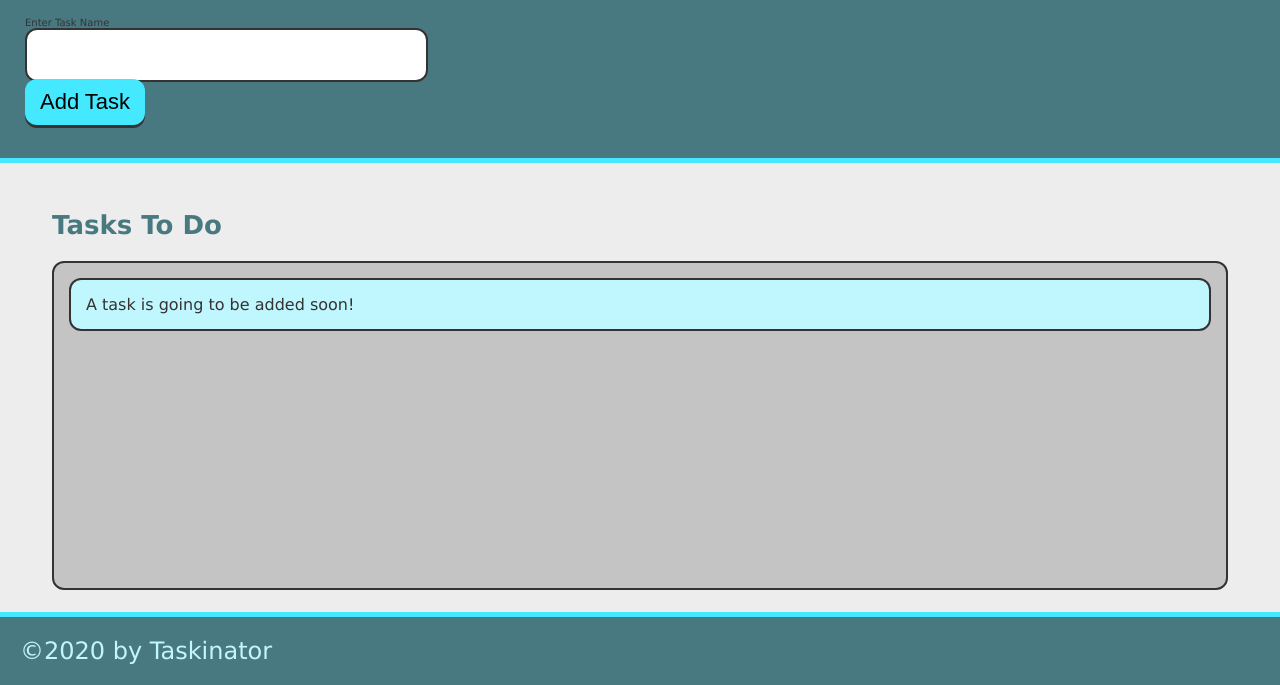
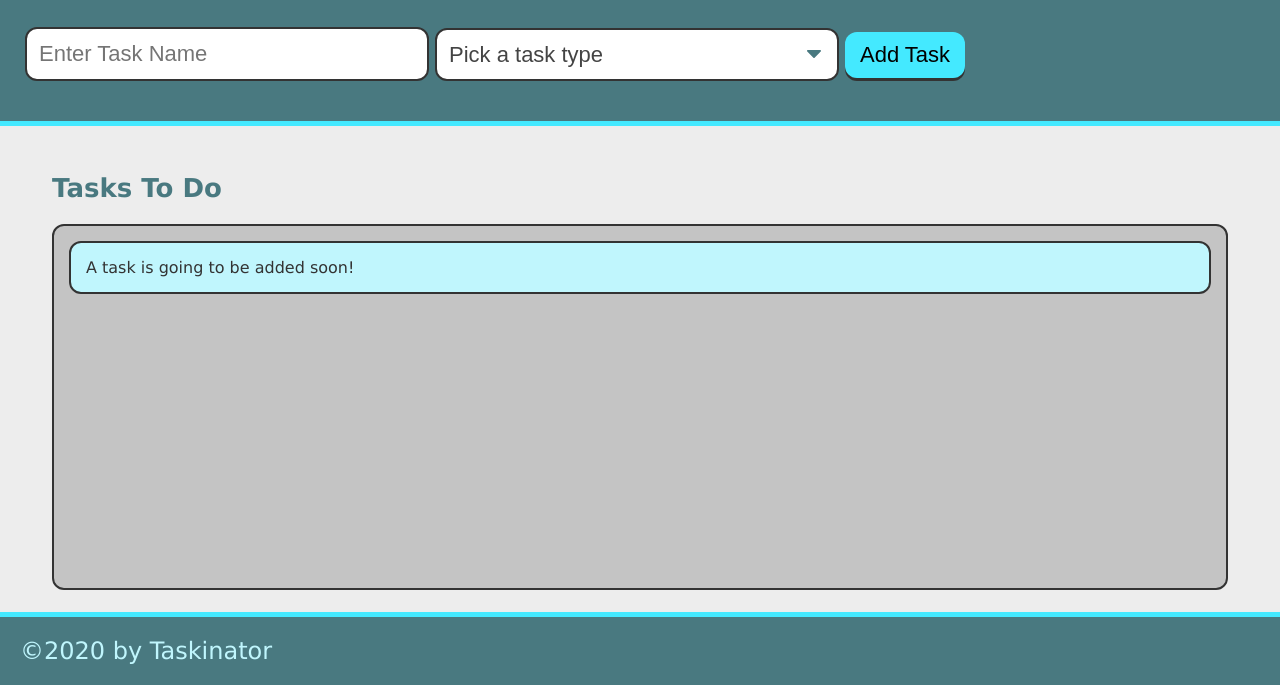
Before and after one commit to mhowitz/taskinator, a plain HTML site: page index.html in a window 1280 px wide. Shown: the part 115-800 px from the top of the page. Drawn offline with Linux system fonts and the light colour scheme.

Commit message:
added form in html

```diff
--- a/index.html
+++ b/index.html
@@ -11,17 +11,24 @@
     <header>
         <h1 class= "page-title">Taskinator</h1>
         <p>Click the button below to add a new task!</p>
-        <form>
-            <div>
-                <label for="name">Enter Task Name </label>
-                <input type = "text" name= "name" id="name" required>
-            </div>
-            <div>
-
-            </div>
+        <form id = "task-form">
+                <div class = form-group>
+                    <input type = "text" name= "task-name" placeholder = "Enter Task Name" />
+                </div>
+                <div class = "form-group">
+                    <select name = "task-type" class = "select-dropdown">
+                        <option value="" disabled selected>Pick a task type</option>
+                        <option value="Print">Print</option>
+                        <option value="Web">Web</option>
+                        <option value="Mobile">Mobile</option>
+                    </select>
+                </div>
+                <div class = "form-group">
+                    <button class="btn" id="save-task">Add Task</button>
+                </div>
 
         </form>
-        <button class="btn" id="save-task">Add Task</button>
+
     </header>
     <main class="page-content">
         <section class = "task-list-wrapper">
```
